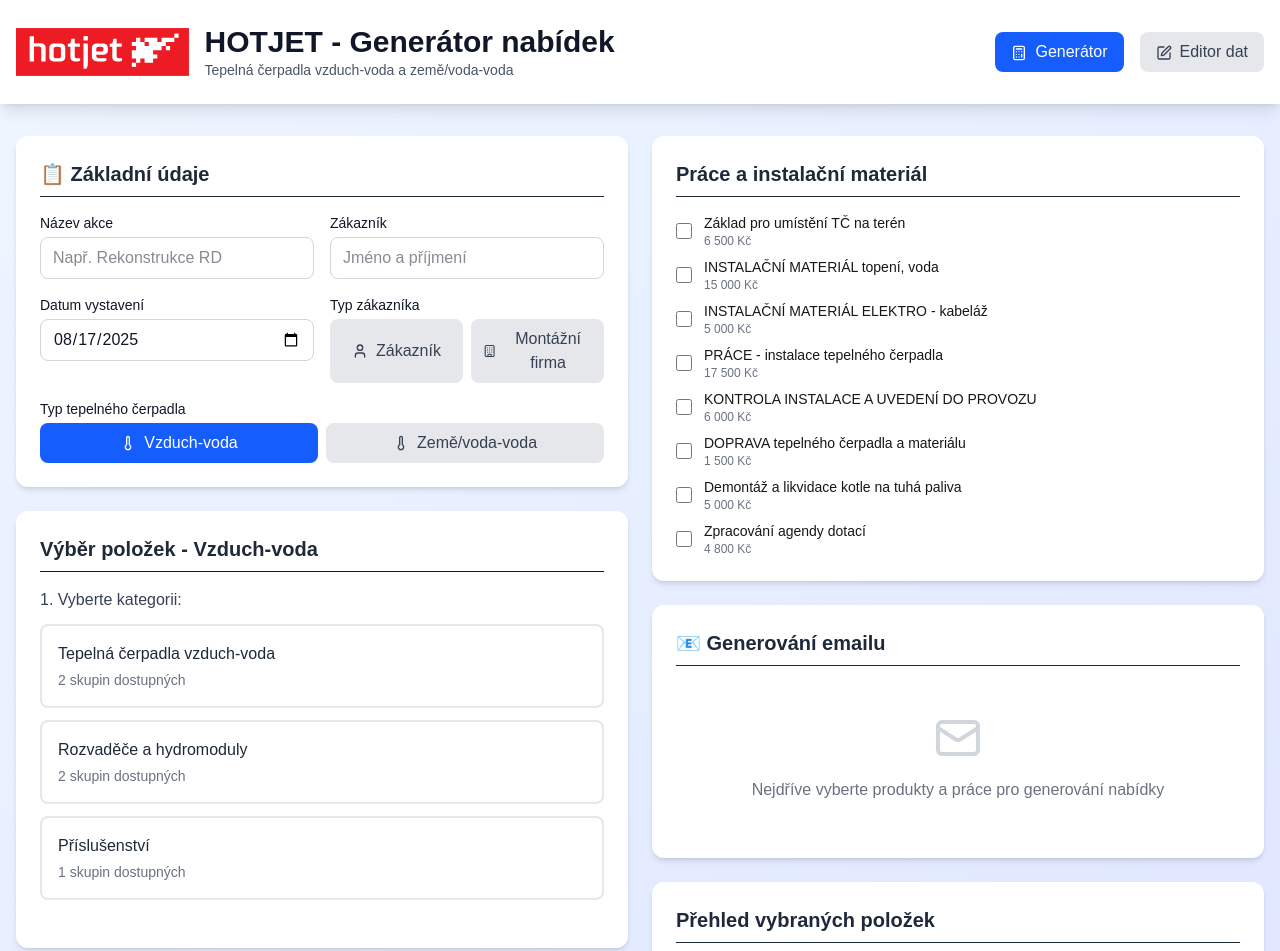
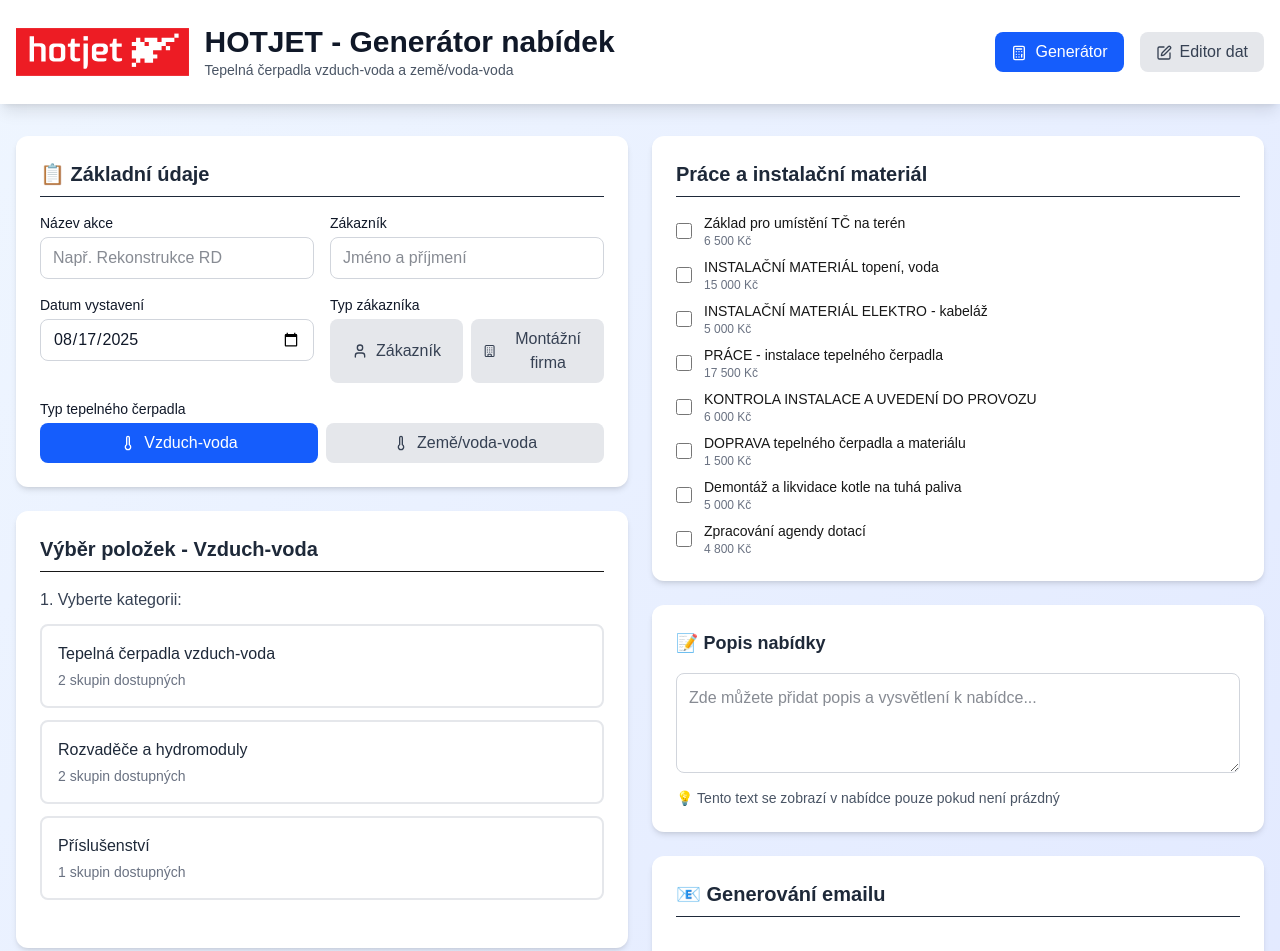
Before and after one commit to rikoohler/hotjet-nabidky, a Next.js app: page / in a window 1280 px wide. Shown: the top 951 px of the page. Built offline with nearby package versions, Linux system fonts and the light colour scheme.

Commit message:
FEATURE: Oprava DPH, přidání popisu nabídky a vylepšení UI - DPH 12% pro zákazníky, pole pro popis nabídky, záhlaví ve dvou sloupcích, tlačítka vždy viditelná

```diff
--- a/app/page.js
+++ b/app/page.js
@@ -37,6 +37,7 @@ function App() {
   const [selectedCategory, setSelectedCategory] = useState(null);
   const [selectedSubcategory, setSelectedSubcategory] = useState(null);
   const [discount, setDiscount] = useState(0);
+  const [offerDescription, setOfferDescription] = useState("");
 
   // State pro data
   const [priceList] = useState(defaultPriceList);
@@ -280,10 +281,28 @@ function App() {
                 updateWorkPrice={updateWorkPrice}
               />
 
+              {/* Pole pro popis nabídky */}
+              <div className="bg-white rounded-xl shadow-md p-6">
+                <h3 className="text-lg font-semibold text-gray-800 mb-4">
+                  📝 Popis nabídky
+                </h3>
+                <textarea
+                  value={offerDescription}
+                  onChange={(e) => setOfferDescription(e.target.value)}
+                  placeholder="Zde můžete přidat popis a vysvětlení k nabídce..."
+                  className="w-full min-h-[100px] p-3 border border-gray-300 rounded-lg focus:ring-2 focus:ring-blue-500 focus:border-transparent text-gray-900 resize-y"
+                  style={{ minHeight: '100px' }}
+                />
+                <p className="text-sm text-gray-600 mt-2">
+                  💡 Tento text se zobrazí v nabídce pouze pokud není prázdný
+                </p>
+              </div>
+
               <EmailGenerator
                 projectName={projectName}
                 customerName={customerName}
                 offerDate={offerDate}
+                offerDescription={offerDescription}
                 selectedItems={selectedItems}
                 selectedWork={selectedWork}
                 customerType={customerType}
--- a/components/EmailGenerator.js
+++ b/components/EmailGenerator.js
@@ -7,6 +7,7 @@ const EmailGenerator = ({
   projectName,
   customerName,
   offerDate,
+  offerDescription,
   selectedItems,
   selectedWork,
   customerType,
@@ -57,14 +58,25 @@ const EmailGenerator = ({
 
   <h1 style="color: #333; border-bottom: 2px solid #667eea; padding-bottom: 10px;">CENOVÁ NABÍDKA</h1>
 
-  <div style="margin: 20px 0;">
+  <div style="margin: 20px 0; display: flex; justify-content: space-between;">
+    <div style="flex: 1;">
       <p><strong>Akce:</strong> ${projectName}</p>
       <p><strong>Zákazník:</strong> ${customerName}</p>
+    </div>
+    <div style="flex: 1; text-align: right;">
       <p><strong>Datum vystavení:</strong> ${new Date(
         offerDate
       ).toLocaleDateString("cs-CZ")}</p>
       <p><strong>Platnost nabídky:</strong> 30 dní</p>
     </div>
+  </div>
+
+  ${offerDescription ? `
+  <div style="margin: 20px 0; padding: 15px; background: #f8f9fa; border-left: 4px solid #667eea; border-radius: 4px;">
+    <h3 style="margin: 0 0 10px 0; color: #333;">📝 Popis nabídky</h3>
+    <div style="white-space: pre-line; line-height: 1.5;">${offerDescription}</div>
+  </div>
+  ` : ''}
 
   <hr style="border: 1px solid #ddd;">
 `;
@@ -540,12 +552,13 @@ const EmailGenerator = ({
         📧 Generování emailu
       </h2>
 
-      {!hasItems ? (
-        <div className="text-center py-8 text-gray-500">
-          <Mail size={48} className="mx-auto mb-4 text-gray-300" />
-          <p>Nejdříve vyberte produkty a práce pro generování nabídky</p>
+      {!hasItems && (
+        <div className="text-center py-4 text-gray-500 mb-4">
+          <Mail size={32} className="mx-auto mb-2 text-gray-300" />
+          <p className="text-sm">💡 Můžete generovat nabídku i bez položek - bude obsahovat pouze základní údaje</p>
         </div>
-      ) : (
+      )}
+
       <div className="space-y-3">
         {/* Otevření email klienta */}
         <button
@@ -619,7 +632,6 @@ const EmailGenerator = ({
           </ul>
         </div>
       </div>
-      )}
     </div>
   );
 };
--- a/utils/calculations.js
+++ b/utils/calculations.js
@@ -14,7 +14,7 @@ export const getDiscount = (customerType) => {
 };
 
 export const getVatRate = (customerType) => {
-  return customerType === "koncovy" ? 0.12 : 0.21;
+  return customerType === "customer" ? 0.12 : 0.21;
 };
 
 export const calculateTotals = (
```
Lines whose indentation alone changed are shown as unchanged.
